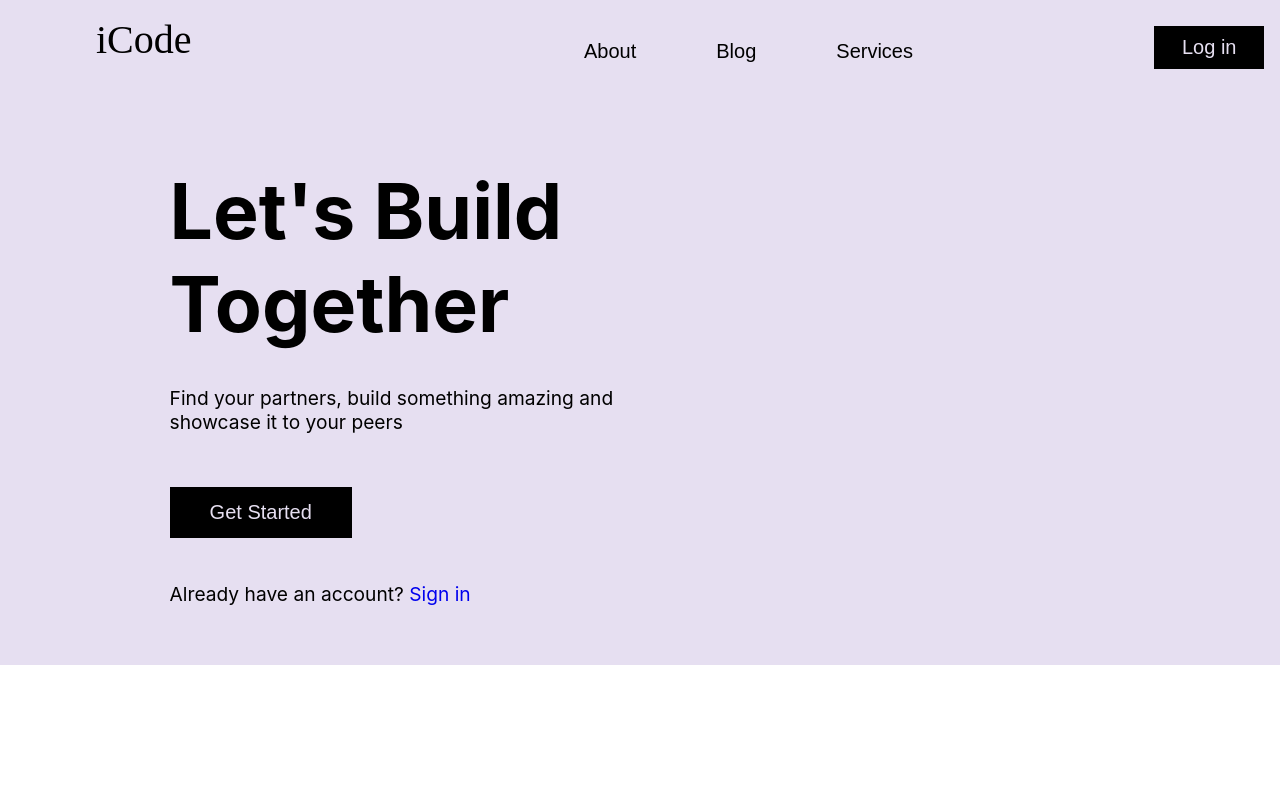
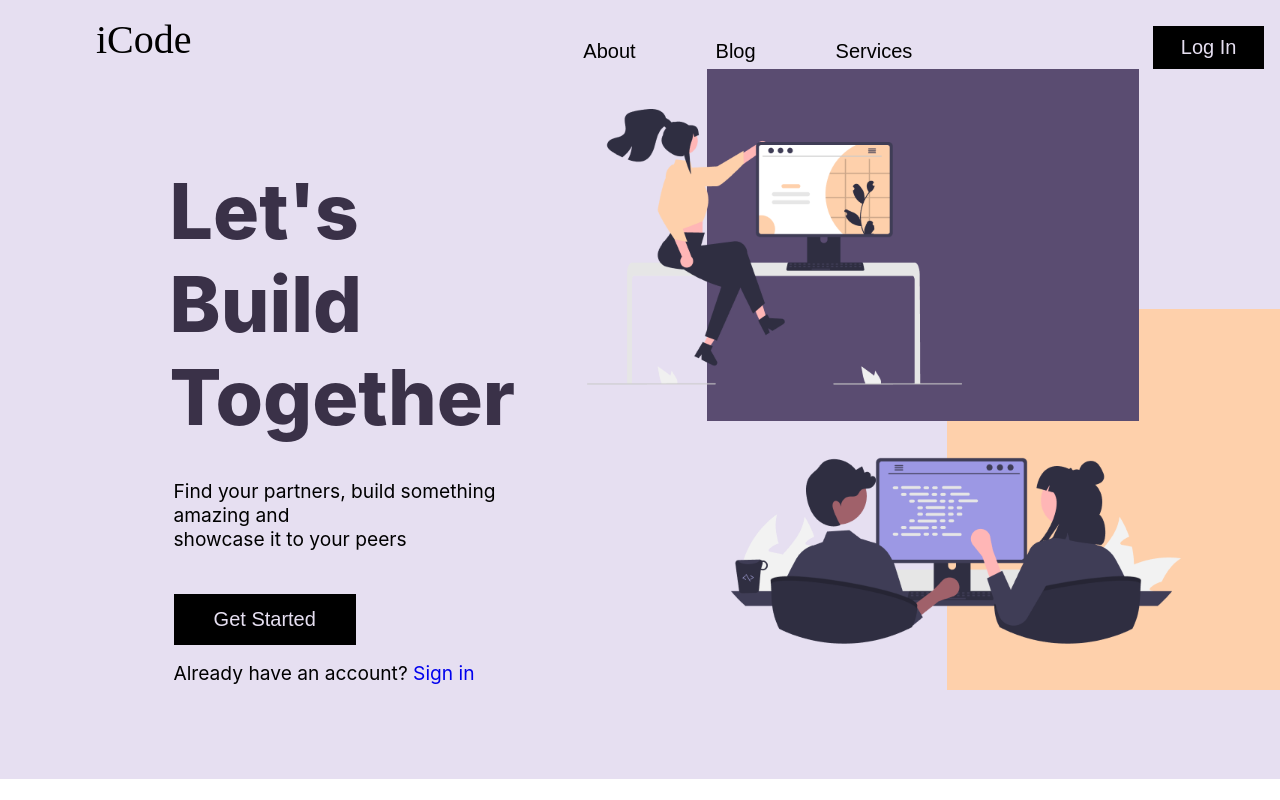
Before and after one commit to riya461/iCode_nodejs, a React (Create React App) app in the folder icode/: page / in a window 1280 px wide. Built offline with nearby package versions, Linux system fonts and the light colour scheme; a web font is replaced by a local one.

Commit message:
completed welcome page

```diff
--- a/icode/src/components/css/welcome.css
+++ b/icode/src/components/css/welcome.css
@@ -8,13 +8,13 @@
 /* Track */
 ::-webkit-scrollbar-track {
   box-shadow: inset 0 0 1px grey;
-  border-radius: 10px;
+  border-radius: 0px;
 }
 
 /* Handle */
 ::-webkit-scrollbar-thumb {
   background: rgb(156, 143, 143);
-  border-radius: 10px;
+  border-radius: 5px;
 }
 
 /* Handle on hover */
@@ -28,7 +28,7 @@
   padding: 1em 1em 0em 1em;
   background-color: #e6dff1;
   /* height: 100vh; */
-  /* overflow: hidden; */
+  overflow: hidden;
 }
 
 .top {
@@ -45,7 +45,6 @@
   font-weight: 400;
   height: fit-content;
   margin: 0em 0em 0em 2em;
-
 }
 
 .top-sub {
@@ -61,6 +60,7 @@
 .services {
   padding: 1.2em 2em 0em 2em;
   font-family: Arial, Helvetica, sans-serif;
+  font-weight: 500;
 }
 
 .loginTop {
@@ -71,7 +71,7 @@
   padding: 0.5em 1em 0.5em 1em;
   border: none;
   white-space: nowrap;
-  color: #E6DFF1;
+  color: #e6dff1;
   background-color: black;
   font-family: Arial, Helvetica, sans-serif;
   font-size: 1.25rem;
@@ -79,7 +79,7 @@
 
 .loginTopLink {
   text-decoration: none;
-  color: #E6DFF1;
+  color: #e6dff1;
 }
 
 .body {
@@ -102,43 +102,45 @@
   padding: 1em 1em 0em 0em;
   flex-grow: 5;
   font-size: 4em;
-  font-weight: 700;
+  font-weight: 800;
+  color: #3a3148;
 }
 
 .large-text2 {
   padding: 0em 1em 0.4em 0em;
   flex-grow: 5;
   font-size: 4em;
-  font-weight: 700;
+  font-weight: 800;
+  color: #3a3148;
 }
 
 .sub-text1 {
-  padding: 0.2em 1em 0em 0em;
+  padding: 0.2em 1em 0em 0.2em;
 }
 
 .sub-text2 {
-  padding: 0em 1em 0.2em 0em;
+  padding: 0em 1em 0.2em 0.2em;
 }
 
 .signup {
-  margin: 2.5em 0em 1.5em 0em;
+  margin: 2em 0em 0.5em 0.2em;
   padding: 0.7em 2em 0.7em 2em;
   width: fit-content;
   border: none;
   background-color: black;
   text-align: left;
   font-size: 1.25rem;
-  color: #E6DFF1;
+  color: #e6dff1;
 }
 
 .signupLink {
   text-decoration: none;
-  color: #E6DFF1;
+  color: #e6dff1;
   font-family: Arial, Helvetica, sans-serif;
 }
 
 .bottom-text {
-  margin: 0.7em 0em 2.1em 0em;
+  margin: 0.3em 0em 3.9em 0.2em;
   padding: 0em 0em 0em 0em;
 }
 
@@ -151,6 +153,49 @@
 }
 
 .right {
-  /* border: 5px solid blue; */
-  flex-grow: 4;
+  flex-grow: 5;
+  display: flex;
+  flex-direction: column;
 }
+
+.block1{
+  display: flex;
+  flex-direction: row;
+  margin: 0 0 -3em -4em;
+}
+
+.purple-box{
+  margin: 0 0 0 -10em;
+  width: 27em;
+  height: 22em;
+  background: #5A4C71;
+  z-index: 2;
+}
+
+.image1 {
+  width: 20em;
+  height: 20em;
+  scale: 0.75;
+  z-index: 4;
+}
+
+.block2{
+  display: flex;
+  flex-direction: row;
+  margin: -4em 0 0 5em;
+}
+
+.peach-box{
+  margin: 0 0 0 -4em;
+  width: 30em;
+  height: 23.8em;
+  background: #FED0AB;
+  z-index: 1;
+}
+
+.image2{
+  width: 20em;
+  height: 20em;
+  scale: 0.75;
+  z-index: 3;
+}
--- a/icode/src/components/welcome.js
+++ b/icode/src/components/welcome.js
@@ -1,4 +1,6 @@
 import "./css/welcome.css";
+import wlcmImg1 from "./Images/wlcm_page_img1.png";
+import wlcmImg2 from "./Images/wlcm_page_img2.png";
 
 import { NavLink } from "react-router-dom";
 export const Home = () => {
@@ -12,7 +14,9 @@ export const Home = () => {
           <div className="services">Services</div>
         </div>
         <button className="loginTop">
-          <NavLink to="/login" className="loginTopLink">Log in</NavLink>
+          <NavLink to="/login" className="loginTopLink">
+            Log In
+          </NavLink>
         </button>
       </div>
 
@@ -25,13 +29,31 @@ export const Home = () => {
           </div>
           <div className="sub-text2">showcase it to your peers</div>
           <button className="signup">
-            <NavLink to="/signup" className="signupLink">Get Started</NavLink>
+            <NavLink to="/signup" className="signupLink">
+              Get Started
+            </NavLink>
           </button>
           <div className="bottom-text">
-            Already have an account? <NavLink to="/login" className="loginMainLink">Sign in</NavLink>
+            Already have an account?{" "}
+            <NavLink to="/login" className="loginMainLink">
+              Sign in
+            </NavLink>
           </div>
         </div>
-        <div className="right">ㅤ</div>
+        <div className="right">
+          <div className="block1">
+            <div className="image1">
+              <img src={wlcmImg1} alt="Image 1" />
+            </div>
+            <div className="purple-box">ㅤ</div>
+          </div>
+          <div className="block2">
+            <div className="image2">
+              <img src={wlcmImg2} alt="Image 2" />
+            </div>
+            <div className="peach-box">ㅤ</div>
+          </div>
+        </div>
       </div>
     </div>
   );
```
Also changed, not shown: icode/src/components/Images/wlcm_page_img1.png (added), icode/src/components/Images/wlcm_page_img2.png (added).
